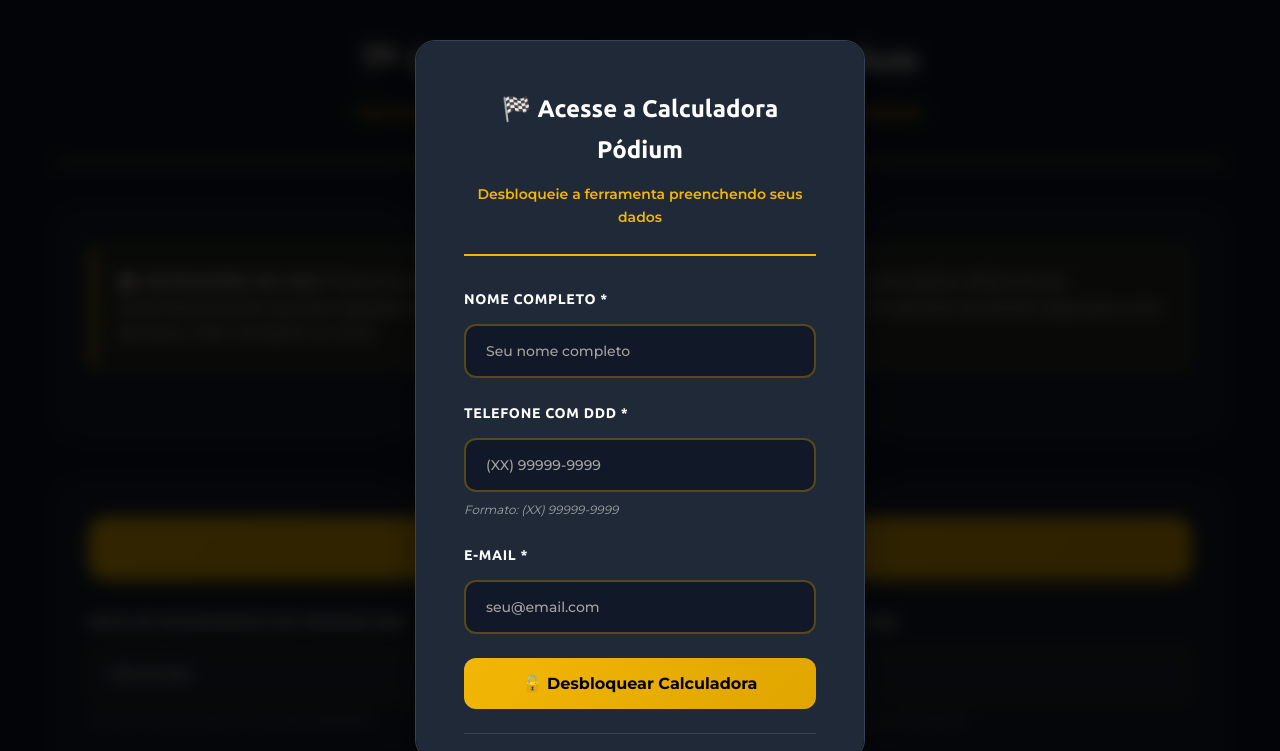
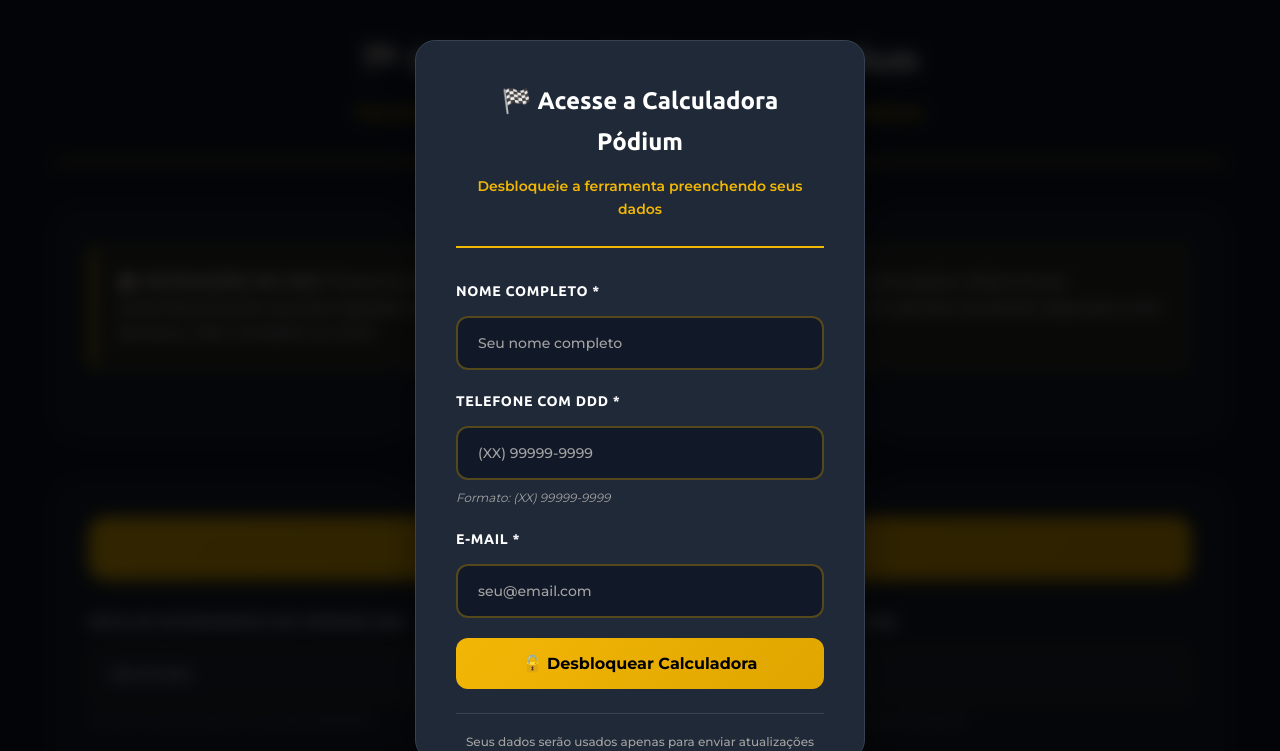
Before and after one commit to romulofreitas-byte/calculadora-contratos-podium, a website: page index.html in a window 1280 px wide. Shown: the top 751 px of the page. Drawn offline with Linux system fonts and the light colour scheme; files whose address does not match are found by name.

Commit message:
Remover scroll do modal e ajustar padding para caber sem scroll

```diff
--- a/styles.css
+++ b/styles.css
@@ -827,14 +827,13 @@ table tr:hover td {
 .modal-content {
     background: var(--podium-dark-tertiary);
     border: 1px solid var(--podium-gray-700);
-    padding: 3rem;
+    padding: 2.5rem;
     border-radius: 20px;
     box-shadow: 0 20px 40px rgba(0, 0, 0, 0.4);
     max-width: 450px;
     max-height: 90vh;
     width: 90%;
     margin: 2rem;
-    overflow-y: auto;
     animation: slideIn 0.4s ease-out;
     backdrop-filter: blur(12px);
 }
@@ -876,7 +875,7 @@ table tr:hover td {
 }
 
 .form-group {
-    margin-bottom: 1.5rem;
+    margin-bottom: 1.25rem;
     display: flex;
     flex-direction: column;
 }
@@ -1158,7 +1157,7 @@ table tr:hover td {
     }
 
     .modal-content {
-        padding: 1.5rem;
+        padding: 1.25rem;
         margin: 1rem;
         max-height: 85vh;
     }
```
